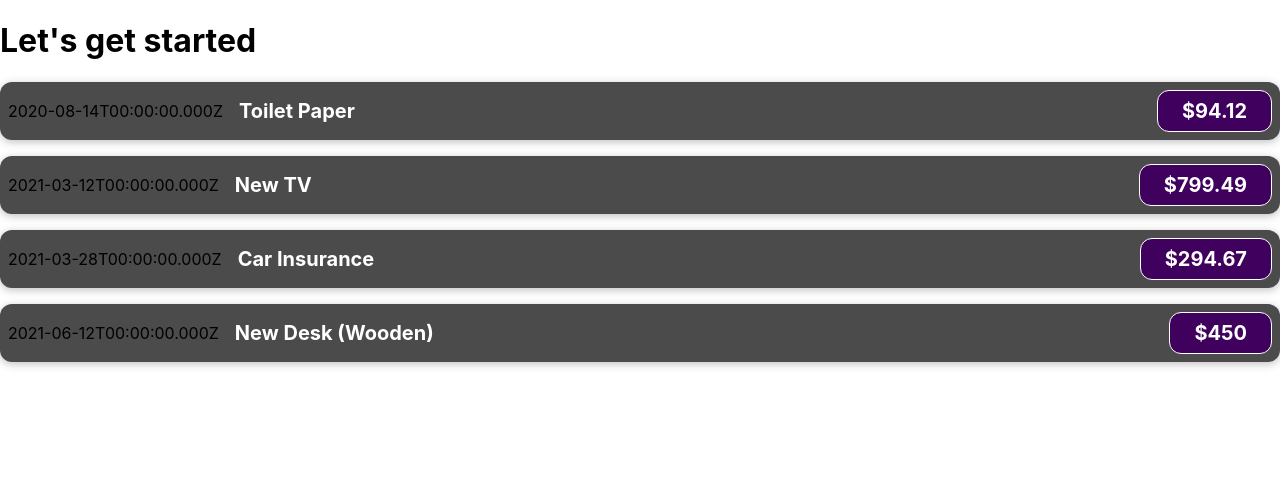
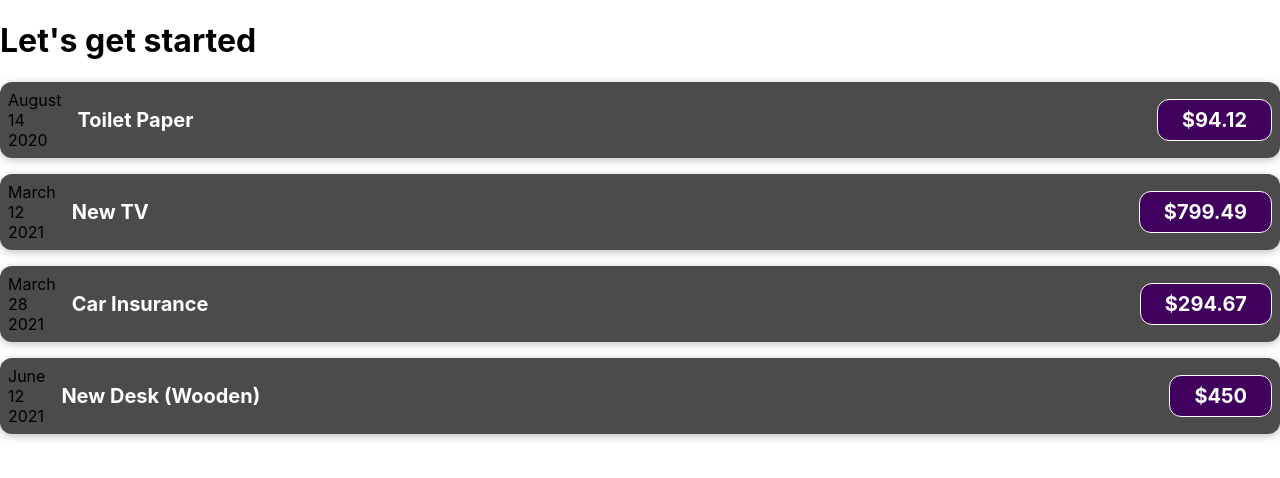
Before and after one commit to Kenta-Asakura/Expense-tracker-React, a React (Create React App) app: page / in a window 1280 px wide. Shown: the top 478 px of the page. Built offline with nearby package versions, Linux system fonts and the light colour scheme.

Commit message:
Dates polished

```diff
--- a/src/components/ExpenseItem.js
+++ b/src/components/ExpenseItem.js
@@ -1,12 +1,22 @@
-import './ExpenseItem.css';
+import "./ExpenseItem.css";
 
-function ExpenseItem(props) {
+function ExpenseItem({ date, title, amount }) {
+  const month = date.toLocaleString("en-US", { month: "long" });
+  const day = date.toLocaleString("en-US", { day: "2-digit" });
+  const year = date.getFullYear();
+
+
   return (
-    <div className='expense-item'>
-      <div>{props.date.toISOString()}</div>
-      <div className='expense-item__description'>
-        <h2>{props.title}</h2>
-        <div className='expense-item__price'>${props.amount}</div>
+    <div className="expense-item">
+      <div>
+        <div>{month}</div>
+        <div>{day}</div>
+        <div>{year}</div>
+      </div>
+      {/* <div>{date.toLocaleString("en-US", { month: "long" })}</div> */}
+      <div className="expense-item__description">
+        <h2>{title}</h2>
+        <div className="expense-item__price">${amount}</div>
       </div>
     </div>
   );
```
